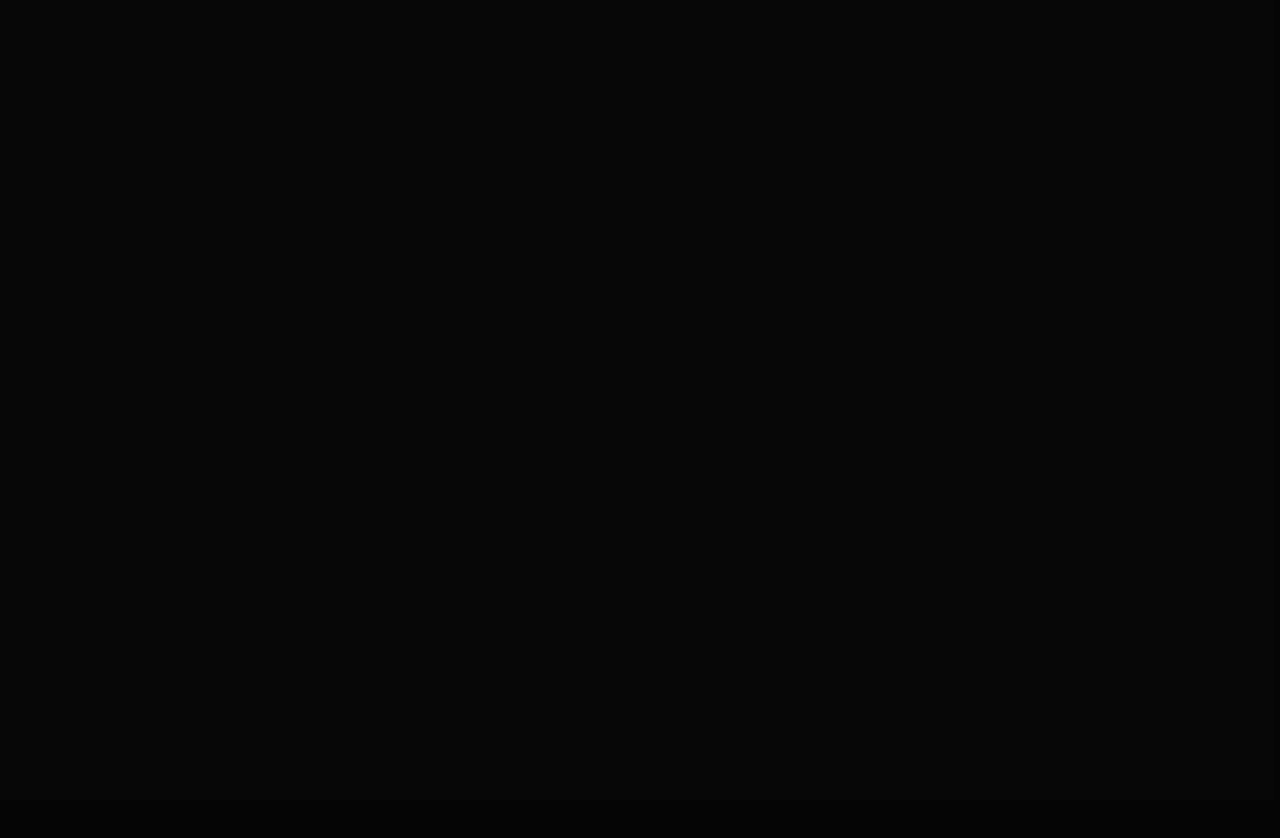
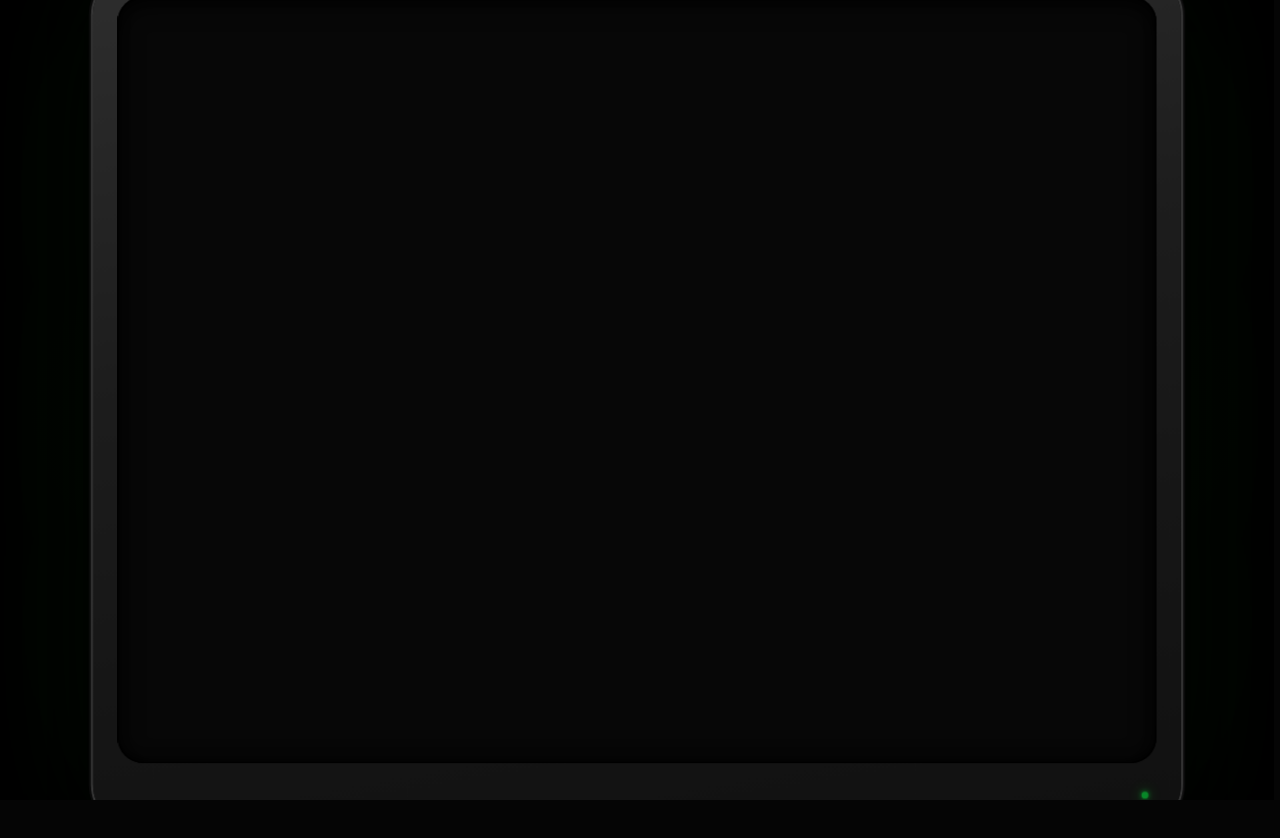
Before and after one commit to JuanD-2005/portafolio, a Next.js app: page / in a window 1280 px wide. Shown: the top 838 px of the page. Built offline with nearby package versions, Linux system fonts and the light colour scheme.

Commit message:
feat: refactor HeroCRT component and add HeroWrapper for dynamic loading; update CSS for improved performance

```diff
--- a/app/globals.css
+++ b/app/globals.css
@@ -77,7 +77,7 @@ body {
   line-height:       1.65;
   -webkit-font-smoothing:  antialiased;
   -moz-osx-font-smoothing: grayscale;
-  overflow-x: hidden;
+  overflow-x: clip;
 }
 
 /* Thin dark scrollbar */
--- a/app/page.tsx
+++ b/app/page.tsx
@@ -18,12 +18,12 @@
  * it sits in a completely separate stacking context — zero interference.
  */
 
-import HeroCRT         from '@/components/hero/HeroCRT'
+import HeroWrapper     from '@/components/hero/HeroWrapper'
 import Navbar          from '@/components/layout/Navbar'
 import ActionSection   from '@/components/sections/ActionSection'
 import ProjectsSection from '@/components/projects/ProjectsSection'
 import ProjectArchive  from '@/components/projects/ProjectArchive'
-import ContactSection from '@/components/contact/ContactSection'
+import ContactSection  from '@/components/contact/ContactSection'
 
 export default function Home() {
   return (
@@ -32,8 +32,8 @@ export default function Home() {
       <Navbar />
 
       <main>
-        {/* ── 1. CRT Hero ──────────────────────────────────────────── */}
-        <HeroCRT />
+        {/* ── 1. CRT Hero (Renderizado solo en el cliente) ────────── */}
+        <HeroWrapper />
 
         {/* ── 2. Action / bridge ───────────────────────────────────── */}
         <ActionSection />
--- a/components/hero/HeroCRT.module.css
+++ b/components/hero/HeroCRT.module.css
@@ -1,56 +1,81 @@
 /* ─── HeroCRT.module.css ─────────────────────────────────────────────────────
  *
- * Visual layer stack (z-index order, bottom → top):
- *   z-0   background black
- *   z-10  terminal text content
- *   z-20  scanlines (static grid)
- *   z-21  vignette (radial corner darkening)
- *   z-22  rolling scanline (moving bright bar)
- *   z-23  curvature glare (convex glass highlight)
+ * FIX NOTES (glitch diagnosis):
+ *
+ * The black-screen + freeze was a GPU compositor layer conflict:
+ *  1. GSAP force3D promotes .monitorWrapper to a compositor layer
+ *  2. CSS `filter: brightness()` on .screen forces ANOTHER layer inside it
+ *  3. Browser fails to sync both layers during fast scroll scrub → black screen
+ *
+ * Fixes applied:
+ *  A. Removed `filter:` from ALL @keyframes — replaced with opacity-only fades
+ *  B. Removed `will-change: transform` from .monitorWrapper CSS
+ *     (GSAP's force3D handles GPU promotion — CSS double-promotion conflicts)
+ *  C. crt-flicker moved OFF .screen onto a dedicated .flickerOverlay div
+ *     so the screen's own layer is clean and static
+ *  D. crt-roll now uses translateY(-110%) → translateY(110%)
+ *     instead of 100vh — 100vh inside a scaled element = wrong pixel value
+ *  E. Added isolation: isolate to .monitorWrapper for clean stacking context
+ *
+ * Visual layer stack (z-index, bottom → top):
+ *   z-0   .screen background (static black)
+ *   z-10  .terminal text
+ *   z-20  .scanlines
+ *   z-21  .vignette
+ *   z-22  .rollingScanline
+ *   z-23  .flickerOverlay  ← NEW: owns the flicker animation
+ *   z-24  .glare
+ *   z-25  .scrollHint
  * ──────────────────────────────────────────────────────────────────────────── */
 
 /* ── Keyframes ───────────────────────────────────────────────────────────── */
 
-/* CRT cold-start: horizontal white line expands to full screen */
+/*
+ * crt-power-on: NO filter — opacity + transform only.
+ * filter on a GSAP-animated subtree = compositor layer conflict = black screen.
+ */
 @keyframes crt-power-on {
-  0%   { transform: scaleY(0.002) scaleX(1.1); opacity: 0;   filter: brightness(8) saturate(0); }
-  5%   { transform: scaleY(0.002) scaleX(1.1); opacity: 1;   filter: brightness(8) saturate(0); }
-  30%  { transform: scaleY(1.06) scaleX(1.02); filter: brightness(2.2) saturate(0.4); }
-  55%  { transform: scaleY(0.97) scaleX(1);    filter: brightness(1.3); }
-  75%  { transform: scaleY(1.01) scaleX(1);    filter: brightness(1.05); }
-  100% { transform: scaleY(1)    scaleX(1);    filter: brightness(1); }
+  0%   { transform: scaleY(0.002) scaleX(1.08); opacity: 0; }
+  6%   { transform: scaleY(0.002) scaleX(1.08); opacity: 0.9; }
+  32%  { transform: scaleY(1.05)  scaleX(1.02); opacity: 1; }
+  58%  { transform: scaleY(0.97)  scaleX(1);    opacity: 1; }
+  78%  { transform: scaleY(1.01)  scaleX(1); }
+  100% { transform: scaleY(1)     scaleX(1); }
 }
 
-/* Organic phosphor flicker — irregular so it feels analog, not digital */
+/*
+ * crt-flicker: opacity only, lives on .flickerOverlay (NOT on .screen).
+ * Keeping this off the main screen element prevents layer promotion conflicts.
+ */
 @keyframes crt-flicker {
-  0%,  72%, 74%, 79%, 81%, 100% { opacity: 1;    }
-  73%                            { opacity: 0.87; }
-  80%                            { opacity: 0.93; }
-  93%, 95%                       { opacity: 0.97; }
-  94%                            { opacity: 0.81; }
+  0%,  72%, 74%, 79%, 81%, 100% { opacity: 0;    }
+  73%                            { opacity: 0.04; }
+  80%                            { opacity: 0.02; }
+  93%, 95%                       { opacity: 0.01; }
+  94%                            { opacity: 0.07; }
 }
 
-/* Rolling scanline — bright horizontal bar sweeps top→bottom */
+/*
+ * crt-roll: uses % units relative to the element itself, NOT 100vh.
+ * 100vh inside a scaled parent calculates incorrectly (= wrong pixel size).
+ */
 @keyframes crt-roll {
-  0%   { transform: translateY(-100%); }
-  100% { transform: translateY(100vh); }
+  0%   { transform: translateY(-110%); }
+  100% { transform: translateY(110%); }
 }
 
-/* Cursor blink */
 @keyframes cursor-blink {
   0%,  49% { opacity: 1; }
   50%, 100% { opacity: 0; }
 }
 
-/* Ambient glow breathing */
 @keyframes ambient-pulse {
   0%,  100% { opacity: 0.5; }
   50%        { opacity: 0.85; }
 }
 
-/* Scroll hint bounce */
 @keyframes scroll-bounce {
-  0%,  100% { opacity: 0.55; transform: translateY(0px); }
+  0%,  100% { opacity: 0.55; transform: translateY(0); }
   50%        { opacity: 1;    transform: translateY(5px); }
 }
 
@@ -65,10 +90,14 @@
   align-items:     center;
   justify-content: center;
   background: #020202;
-  overflow: hidden; /* clips the monitor when GSAP scales it up past viewport */
+  /*
+   * overflow: clip instead of overflow: hidden.
+   * clip doesn't create a new stacking context — avoids interfering
+   * with GSAP's pinSpacing spacer element insertion.
+   */
+  overflow: clip;
 }
 
-/* Deep room vignette — corners of the room are very dark */
 .heroSection::after {
   content: '';
   position: absolute;
@@ -83,7 +112,6 @@
   z-index: 1;
 }
 
-/* Green phosphor ambient spill on the wall behind the monitor */
 .ambientGlow {
   position: absolute;
   inset: -20%;
@@ -108,7 +136,15 @@
   display: flex;
   align-items: center;
   justify-content: center;
-  will-change: transform;    /* promote to GPU layer for smooth GSAP scrub */
+
+  /*
+   * NO will-change here — GSAP's force3D:true handles GPU promotion.
+   * CSS will-change + GSAP force3D = double promotion = layer thrashing.
+   *
+   * isolation: isolate creates a clean stacking context so child layers
+   * don't accidentally composite with the page background.
+   */
+  isolation: isolate;
   transform-origin: center center;
 }
 
@@ -122,8 +158,6 @@
   border-radius: 2rem;
   background: linear-gradient(170deg, #2e2e2e 0%, #1d1d1d 40%, #161616 70%, #111 100%);
   padding: 1.15rem 1.15rem 3rem;
-
-  /* Multi-layer shadow: rim → depth → phosphor bloom */
   box-shadow:
     0 0 0 1.5px #383838,
     0 0 0 3px   #0c0c0c,
@@ -133,7 +167,6 @@
     0 0 220px   rgba(0, 255, 65, 0.035);
 }
 
-/* Top-edge specular catch-light */
 .monitor::before {
   content: '';
   position: absolute;
@@ -143,7 +176,6 @@
   border-radius: 100%;
 }
 
-/* Bottom brand indentation detail */
 .monitor::after {
   content: '';
   position: absolute;
@@ -166,8 +198,6 @@
   border-radius: 1.2rem;
   background: #070707;
   padding: 0.5rem;
-
-  /* Deep inset sells the recessed screen */
   box-shadow:
     inset 0 0 0 1px rgba(0,0,0,0.95),
     inset 0 4px 18px rgba(0,0,0,0.9),
@@ -181,19 +211,16 @@
   position: relative;
   height: 100%; width: 100%;
   border-radius: 0.65rem;
-  background: #000905;  /* faintly green-tinted black — dead phosphor floor */
+  background: #000905;
   overflow: hidden;
 
-  animation:
-    crt-power-on 1s cubic-bezier(0.16, 1, 0.3, 1) both,
-    crt-flicker  11s 1.4s ease-in-out infinite;
+  /*
+   * Only crt-power-on here — NO crt-flicker.
+   * crt-flicker moved to .flickerOverlay to keep this element's
+   * compositor layer clean during GSAP scrub.
+   */
+  animation: crt-power-on 1s cubic-bezier(0.16, 1, 0.3, 1) both;
 
-  /*
-   * Inset shadow stack:
-   *  1. Global darkening (depth)
-   *  2. Corner squeeze (CRT tube curvature)
-   *  3. Fine rim shadow
-   */
   box-shadow:
     inset 0  0   50px rgba(0, 0, 0, 0.55),
     inset 0  0   20px rgba(0, 0, 0, 0.75),
@@ -211,11 +238,6 @@
   z-index: 20;
   pointer-events: none;
   border-radius: inherit;
-
-  /*
-   * Layer 1: dark scan gaps (the actual scanline)
-   * Layer 2: subtle green bleed between lines (phosphor halation)
-   */
   background:
     repeating-linear-gradient(
       to bottom,
@@ -234,7 +256,7 @@
 }
 
 
-/* ── Vignette — CRT corner darkening ────────────────────────────────────── */
+/* ── Vignette ────────────────────────────────────────────────────────────── */
 
 .vignette {
   position: absolute;
@@ -242,12 +264,6 @@
   z-index: 21;
   pointer-events: none;
   border-radius: inherit;
-
-  /*
-   * Two radials:
-   *  1. Wide soft edge vignette
-   *  2. Tighter corner boost (the tube corners are always very dark on a real CRT)
-   */
   background:
     radial-gradient(
       ellipse 96% 92% at 50% 50%,
@@ -268,10 +284,10 @@
 .rollingScanline {
   position: absolute;
   left: 0; right: 0; top: 0;
-  height: 100px;
+  /* height as % so it scales with the element, not the viewport */
+  height: 18%;
   z-index: 22;
   pointer-events: none;
-  /* Soft phosphor refresh sweep — should be barely perceptible */
   background: linear-gradient(
     to bottom,
     transparent                    0%,
@@ -280,7 +296,28 @@
     rgba(0, 255, 65, 0.011)        80%,
     transparent                    100%
   );
+  /* Uses %-based translateY — correct inside any scale context */
   animation: crt-roll 8s linear 3s infinite;
+}
+
+
+/* ── Flicker overlay — isolated from the screen's compositor layer ────────── */
+
+/*
+ * This is a new element in the JSX. It owns the flicker animation.
+ * By separating it from .screen, we prevent the opacity animation from
+ * promoting .screen to its own layer while GSAP is scrubbing transforms.
+ */
+.flickerOverlay {
+  position: absolute;
+  inset: 0;
+  z-index: 23;
+  pointer-events: none;
+  border-radius: inherit;
+  /* Starts at opacity:0, flicker brings it to small positive values */
+  background: rgba(0, 0, 0, 1);
+  opacity: 0;
+  animation: crt-flicker 11s 1.4s ease-in-out infinite;
 }
 
 
@@ -289,10 +326,9 @@
 .glare {
   position: absolute;
   inset: 0;
-  z-index: 23;
+  z-index: 24;
   pointer-events: none;
   border-radius: inherit;
-  /* Light catch from top-left — off-center to sell convex tube */
   background: radial-gradient(
     ellipse 55% 38% at 26% 20%,
     rgba(255, 255, 255, 0.030) 0%,
@@ -314,13 +350,6 @@
   font-size: clamp(0.88rem, 1.55vw, 1.08rem);
   line-height: 1.62;
   color: #00ff41;
-
-  /*
-   * Phosphor glow — three layers stacked:
-   *  1. Tight hot bloom (the bright core)
-   *  2. Medium halo (the phosphor sphere)
-   *  3. Wide diffuse spill (ambient green light)
-   */
   text-shadow:
     0 0 2px  rgba(0, 255, 65, 1),
     0 0 7px  rgba(0, 255, 65, 0.85),
--- a/components/hero/HeroCRT.tsx
+++ b/components/hero/HeroCRT.tsx
@@ -1,30 +1,15 @@
 'use client'
 
-import { useRef, useLayoutEffect } from 'react'
+import { useRef } from 'react'
 import gsap from 'gsap'
 import { ScrollTrigger } from 'gsap/ScrollTrigger'
+import { useGSAP } from '@gsap/react'
 import { bootSequence } from '@/data/terminal'
 import { useTypewriter } from '@/hooks/useTypewriter'
 import s from './HeroCRT.module.css'
 
-// Register ScrollTrigger once at module level — safe in 'use client'
 gsap.registerPlugin(ScrollTrigger)
 
-/**
- * HeroCRT — Sprint 2 complete
- *
- * On load   → monitorWrapper is scaled up so only the green screen fills
- *             the viewport (no bezel, no stand visible — we're "on the glass").
- *
- * On scroll → GSAP ScrollTrigger scrubs the scale from `fromScale → 1`,
- *             revealing the full monitor, bezel and stand, then unpins so
- *             the user continues scrolling to the modern sections.
- *
- * Data attrs:
- *   data-crt-section  → the <section> that ScrollTrigger pins
- *   data-crt-wrapper  → the element GSAP animates (scale)
- *   data-crt-screen   → used to measure the screen rect for scale calculation
- */
 export default function HeroCRT() {
   const sectionRef = useRef<HTMLElement>(null)
   const wrapperRef = useRef<HTMLDivElement>(null)
@@ -32,67 +17,77 @@ export default function HeroCRT() {
 
   const { displayedLines, isComplete } = useTypewriter(bootSequence, 650)
 
-  // ── GSAP ScrollTrigger setup ──────────────────────────────────────────────
-  useLayoutEffect(() => {
-    // SSR guard
+  useGSAP(() => {
     if (typeof window === 'undefined') return
 
+    const initAnimation = () => {
       const section = sectionRef.current
       const wrapper = wrapperRef.current
       const screen  = screenRef.current
       if (!section || !wrapper || !screen) return
 
-    // Measure the actual screen element (the green area inside the bezel)
-    // to compute the exact scale needed to fill the viewport.
+      // Kill any existing ScrollTrigger on this section to prevent duplicates
+      // on HMR or React StrictMode double-invoke
+      ScrollTrigger.getAll()
+        .filter(st => st.trigger === section)
+        .forEach(st => st.kill())
+
       const screenRect = screen.getBoundingClientRect()
       const vw = window.innerWidth
       const vh = window.innerHeight
 
-    //   scaleX = how much to scale so the screen width fills the viewport width
-    //   scaleY = same for height
-    //   We take the larger of the two so the screen *covers* the viewport
-    //   (like CSS background-size: cover) — no letterboxing, no pillarboxing.
-    //   The +2% overshoot hides the bezel corners when scaled up.
-    const scaleX    = (vw / screenRect.width)  * 1.02
-    const scaleY    = (vh / screenRect.height) * 1.02
+      const safeWidth  = screenRect.width  > 10 ? screenRect.width  : 800
+      const safeHeight = screenRect.height > 10 ? screenRect.height : 600
+
+      const scaleX    = (vw / safeWidth)  * 1.02
+      const scaleY    = (vh / safeHeight) * 1.02
       const fromScale = Math.max(scaleX, scaleY)
 
-    // Snap to zoomed-in state immediately (no animation, happens before paint)
+      // Set initial scale before paint — no will-change in CSS, GSAP force3D
+      // handles GPU promotion on its own without double-promoting
       gsap.set(wrapper, {
         scale:           fromScale,
         transformOrigin: '50% 50%',
         force3D:         true,
       })
 
-    // Build the scroll-driven zoom-out timeline
       const tl = gsap.timeline({
         scrollTrigger: {
           trigger:       section,
           start:         'top top',
-        //
-        // end defines how much the user scrolls while pinned.
-        // '+=130%' = 1.3× viewport heights of scroll travel.
-        // Tweak this if the zoom-out feels too fast or too slow.
-        //
           end:           '+=130%',
           pin:           true,
-        pinSpacing:    true,  // pushes subsequent sections down correctly
-        scrub:         1.2,   // slight lag makes it feel more physical
-        anticipatePin: 1,     // avoids the half-second flash before pinning
+          pinSpacing:    true,
+          scrub:         1.2,
+          anticipatePin: 1,
+          // Invalidate on resize so scale recalculates on orientation change
+          invalidateOnRefresh: true,
+          onRefresh: (self) => {
+            // Recalculate fromScale after resize
+            const r = screen.getBoundingClientRect()
+            const w = r.width  > 10 ? r.width  : 800
+            const h = r.height > 10 ? r.height : 600
+            const sx = (window.innerWidth  / w) * 1.02
+            const sy = (window.innerHeight / h) * 1.02
+            gsap.set(wrapper, { scale: Math.max(sx, sy) })
+          },
         },
       })
 
-    tl.to(wrapper, {
-      scale:  1,
-      ease:   'none',   // linear — ScrollTrigger scrub handles easing
-    })
+      tl.to(wrapper, { scale: 1, ease: 'none' })
 
-    // Cleanup on unmount / HMR
-    return () => {
-      tl.kill()
-      ScrollTrigger.getAll().forEach(t => t.kill())
+      // Single refresh after setup — not in HeroWrapper
+      ScrollTrigger.refresh()
     }
-  }, [])
+
+    if (document.readyState === 'complete') {
+      initAnimation()
+    } else {
+      window.addEventListener('load', initAnimation, { once: true })
+    }
+
+    // useGSAP handles cleanup via scope — no manual kill needed here
+  }, { scope: sectionRef })
 
   return (
     <section
@@ -102,42 +97,36 @@ export default function HeroCRT() {
       aria-label="Hero — terminal introduction"
       className={s.heroSection}
     >
-      {/* Phosphor ambient spill on the room walls */}
       <div className={s.ambientGlow} aria-hidden="true" />
 
-      {/*
-       * GSAP animates scale on this div.
-       * At fromScale it fills the viewport with just the screen.
-       * At scale=1 the full monitor (bezel + stand) is visible.
-       */}
       <div
         ref={wrapperRef}
         data-crt-wrapper
         className={s.monitorWrapper}
       >
-        {/* ── Monitor outer bezel ──────────────────────────────────── */}
         <div className={s.monitor} data-crt-monitor>
-
-          {/* Power LED */}
           <div className={s.powerLed} aria-hidden="true" />
 
-          {/* ── Inner bezel ────────────────────────────────────────── */}
           <div className={s.bezel}>
-
-            {/* ── Screen ─────────────────────────────────────────── */}
             <div
               ref={screenRef}
               data-crt-screen
-              className={[
-                s.screen,
-                isComplete ? s.hintVisible : '',
-              ].join(' ')}
+              className={[s.screen, isComplete ? s.hintVisible : ''].join(' ')}
             >
-              {/* Visual effect layers — order matches z-index stack */}
+              {/* Static overlays */}
               <div className={s.scanlines}       aria-hidden="true" />
               <div className={s.vignette}        aria-hidden="true" />
               <div className={s.rollingScanline} aria-hidden="true" />
-              <div className={s.glare}           aria-hidden="true" />
+
+              {/*
+               * flickerOverlay: owns the crt-flicker animation.
+               * Separated from .screen so the opacity animation doesn't
+               * create a new compositor layer on the main screen element
+               * while GSAP is scrubbing transforms on the parent.
+               */}
+              <div className={s.flickerOverlay} aria-hidden="true" />
+
+              <div className={s.glare} aria-hidden="true" />
 
               {/* Terminal text */}
               <div
@@ -152,17 +141,12 @@ export default function HeroCRT() {
                 {displayedLines.map((line, idx) => {
                   const isCurrentLine = idx === displayedLines.length - 1
                   const isEmpty       = line === ''
-
                   return (
                     <div
                       key={idx}
-                      className={
-                        isEmpty ? s.terminalLineEmpty : s.terminalLine
-                      }
+                      className={isEmpty ? s.terminalLineEmpty : s.terminalLine}
                     >
                       {isEmpty ? null : line}
-
-                      {/* Active cursor — only on the last line while typing */}
                       {isCurrentLine && !isComplete && !isEmpty && (
                         <span className={s.cursor} aria-hidden="true" />
                       )}
@@ -170,7 +154,6 @@ export default function HeroCRT() {
                   )
                 })}
 
-                {/* Idle cursor after sequence completes */}
                 {isComplete && (
                   <div className={s.terminalLine}>
                     <span className={s.cursor} aria-hidden="true" />
@@ -178,28 +161,20 @@ export default function HeroCRT() {
                 )}
               </div>
 
-              {/* Scroll hint — fades in via CSS transition when isComplete */}
               <div className={s.scrollHint} aria-hidden="true">
                 <span className={s.scrollHintText}>
                   ▼&nbsp;&nbsp;SCROLL TO CONTINUE
                 </span>
               </div>
+            </div>
+          </div>
 
-            </div>
-            {/* /screen */}
-          </div>
-          {/* /bezel */}
-
-          {/* ── Monitor stand ────────────────────────────────────── */}
           <div className={s.stand} aria-hidden="true">
             <div className={s.standNeck} />
             <div className={s.standBase} />
           </div>
-
         </div>
-        {/* /monitor */}
       </div>
-      {/* /wrapper */}
     </section>
   )
 }
--- /dev/null
+++ b/components/hero/HeroWrapper.tsx
@@ -0,0 +1,36 @@
+'use client'
+
+import dynamic from 'next/dynamic'
+
+/*
+ * HeroWrapper
+ *
+ * Dynamic import with ssr:false — HeroCRT uses GSAP + window APIs that
+ * don't exist on the server, so it must be client-only.
+ *
+ * The loading placeholder reserves 100vh so the rest of the page doesn't
+ * jump when HeroCRT hydrates.
+ *
+ * NOTE: ScrollTrigger.refresh() is intentionally NOT called here.
+ * HeroCRT calls it once after its own setup is complete. Calling it from
+ * HeroWrapper too caused a race condition: the wrapper's refresh fired
+ * before GSAP had initialised the timeline, producing incorrect pin
+ * calculations and the black-screen glitch.
+ */
+const HeroCRT = dynamic(() => import('./HeroCRT'), {
+  ssr: false,
+  loading: () => (
+    <div
+      style={{
+        height:          '100vh',
+        width:           '100%',
+        backgroundColor: '#020202',
+      }}
+      aria-hidden="true"
+    />
+  ),
+})
+
+export default function HeroWrapper() {
+  return <HeroCRT />
+}
--- a/package.json
+++ b/package.json
@@ -9,6 +9,7 @@
     "lint": "eslint"
   },
   "dependencies": {
+    "@gsap/react": "^2.1.2",
     "framer-motion": "^12.38.0",
     "gsap": "^3.14.2",
     "next": "16.2.1",
```
Also changed, not shown: 1 other file (tests, documents, lock files or other folders). Lines whose indentation alone changed are shown as unchanged.
